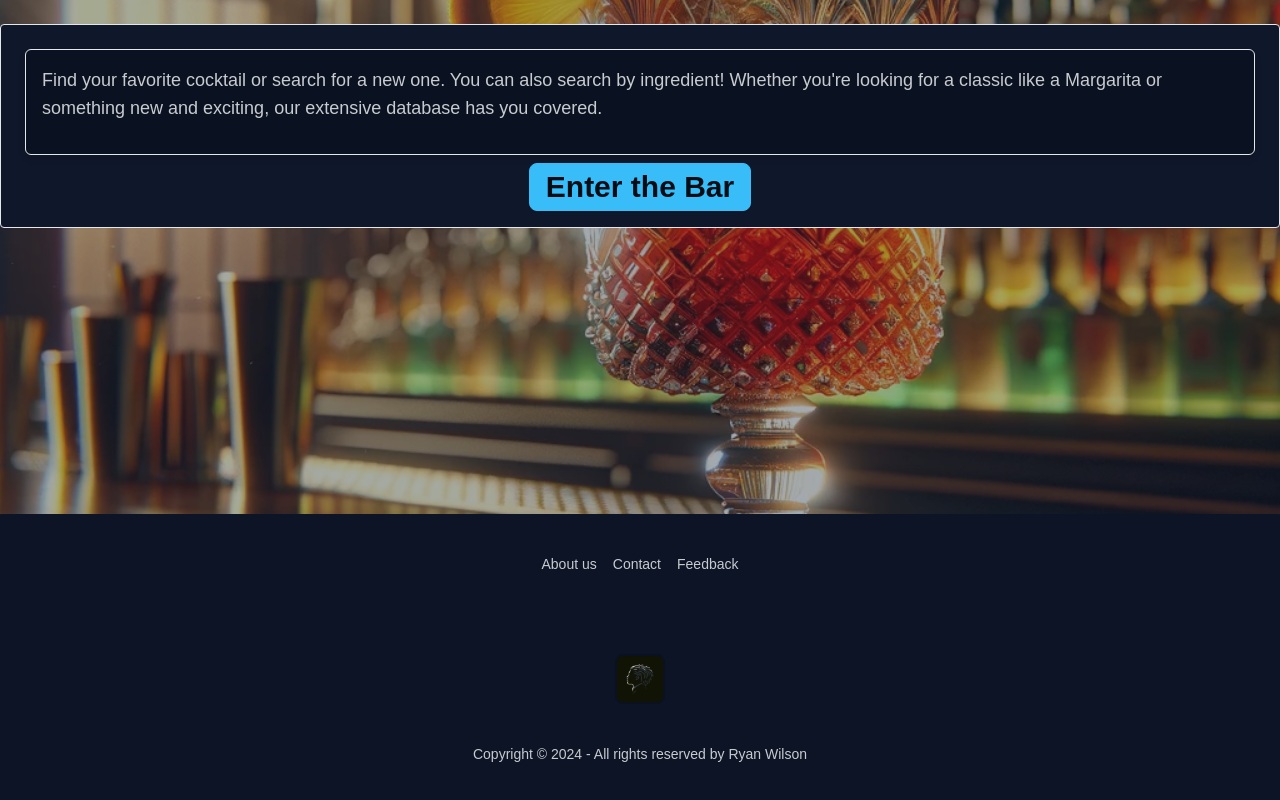
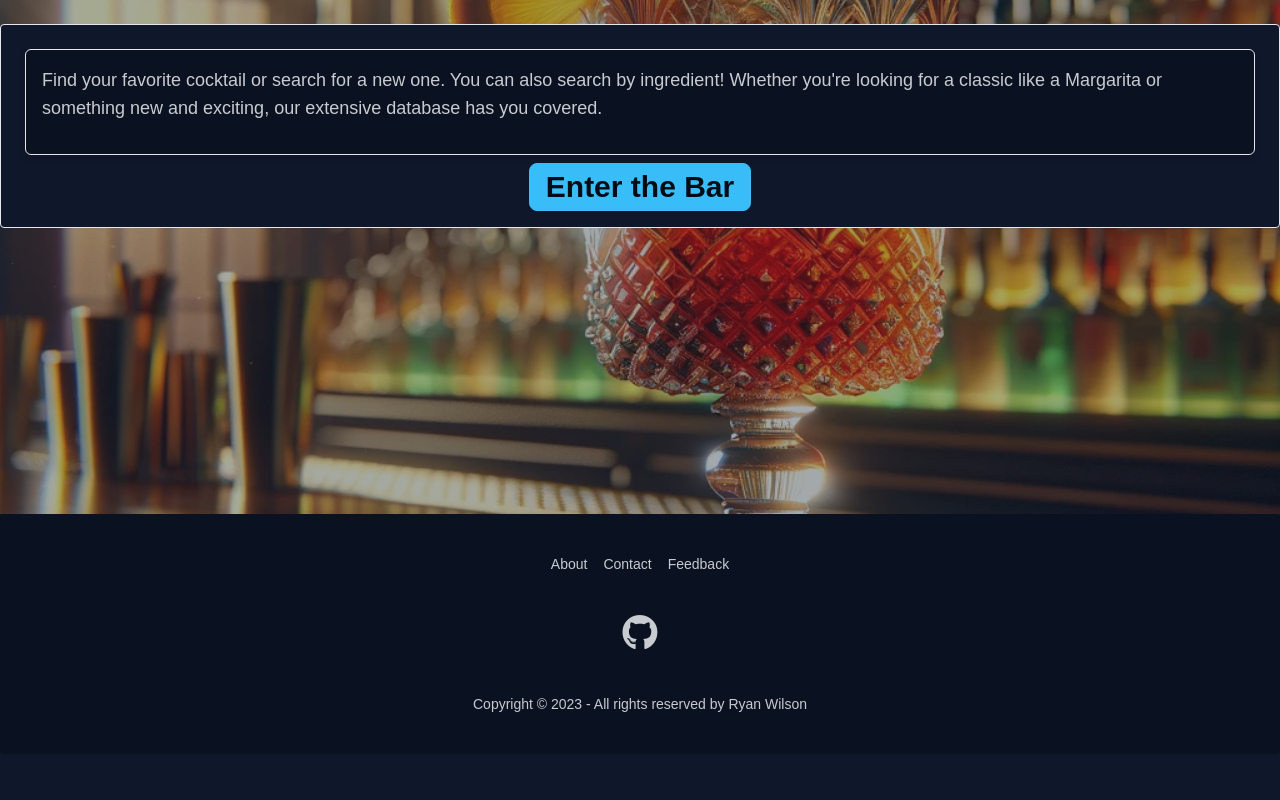
Before and after one commit to RW2023/mixologist, a Next.js app: page / in a window 1280 px wide. Shown: the part 392-1192 px from the top of the page. After the commit the page ends 1146 px from the top, so only its background shows below. Built offline with nearby package versions, Linux system fonts and the light colour scheme.

Commit message:
add UI components and update Footer

```diff
--- a/src/Components/ui/Footer.tsx
+++ b/src/Components/ui/Footer.tsx
@@ -1,45 +1,34 @@
-/* eslint-disable @next/next/no-img-element */
-import { FC } from 'react';
+import React from 'react';
 import Link from 'next/link';
-import CopyrightNotice from './CopyrightNotice'; // Import the new component
-import Image from 'next/image'; // Import the Image component
 
-// Modified Props interface to include authorName and year
-interface Props {
-  authorName: string;
-  year: number;
-
-}
-
-const Footer: FC<Props> = ({ authorName, year }): JSX.Element => {
+const Footer = () => {
   return (
-    <footer className="footer footer-center p-10 bg-base-200 text-base-content rounded">
+    <footer className="footer footer-center p-10 bg-base-300 text-base-content rounded">
       <nav className="grid grid-flow-col gap-4">
-        <Link href={'/about'} className="link link-hover">
-          About us
-        </Link>
-        <Link href={'/contact'} className="link link-hover">
-          Contact
-        </Link>
-        <Link href={'/feedback'} className="link link-hover">
-          Feedback
-        </Link>
+        <Link href="/about">About</Link>
+        <Link href="/contact">Contact</Link>
+        <Link href="/feedback">Feedback</Link>
       </nav>
       <nav>
-        <div className="grid grid-flow-col gap-4">
-          {/* Social Media Icons */}
-          {/* ... (existing SVG icons code) ... */}
+        <div className="grid grid-flow-col gap-4 text-4xl">
+          {/* GitHub */}
+          <a
+            href="https://github.com/RW2023/"
+            target="https://github.com/RW2023/"
+            rel="noopener noreferrer"
+            aria-label="GitHub"
+          >
+            <i className="fab fa-github"></i>
+            <span className="sr-only">GitHub Repo Button</span>
+          </a>
         </div>
       </nav>
-      <img
-        src="/images/logoDark.png"
-        alt="logo"
-        width="50"
-        height="50"
-        className="rounded-lg border-2 border-base-300 bg-none"
-      />
-      {/* Using the CopyrightNotice component */}
-      <CopyrightNotice year={year} authorName={authorName} />
+      <aside>
+        <p>
+          Copyright © 2023 - All rights reserved by
+          <span> Ryan Wilson</span>
+        </p>
+      </aside>
     </footer>
   );
 };
--- /dev/null
+++ b/src/Components/ui/LightHeading.tsx
@@ -0,0 +1,34 @@
+// src/Components/UI/Heading.tsx
+'use client';
+import React, { FC } from 'react';
+
+interface Props {
+  title: string;
+  iconClass?: string;
+}
+
+// Function to convert text to title case
+const toTitleCase = (text: string): string =>
+  text.replace(
+    /\w\S*/g,
+    (word) => word.charAt(0).toUpperCase() + word.substr(1).toLowerCase(),
+  );
+
+const Heading: FC<Props> = ({ title, iconClass }): JSX.Element => {
+  const titleCaseText = toTitleCase(title);
+
+  return (
+    <h1
+      className="text-center font-poppins text-4xl m-2 font-bold flex justify-center items-center drop-shadow-xl"
+      style={{
+        textShadow:
+          '1px 1px 0px #000, -1px -1px 0px #000, 1px -1px 0px #000, -1px 1px 0px #000',
+      }}
+    >
+      {iconClass && <i className={`${iconClass} mr-2`}></i>}
+      {titleCaseText}
+    </h1>
+  );
+};
+
+export default Heading;
--- /dev/null
+++ b/src/Components/ui/LightSubHeading.tsx
@@ -0,0 +1,31 @@
+import { FC } from 'react';
+
+interface Props {
+  title: string;
+  iconClass?: string;
+}
+
+const toTitleCase = (text: string): string =>
+  text.replace(
+    /\w\S*/g,
+    (word) => word.charAt(0).toUpperCase() + word.substr(1).toLowerCase(),
+  );
+
+const SubHeading: FC<Props> = ({ title, iconClass }): JSX.Element => {
+  const titleCaseText = toTitleCase(title);
+
+  return (
+    <h2
+      className="text-2xl font-semibold font-poppins text-center mb-6 mt-6 drop-shadow-xl"
+      style={{
+        textShadow:
+          '1px 1px 0px #000, -1px -1px 0px #000, 1px -1px 0px #000, -1px 1px 0px #000',
+      }}
+    >
+      {iconClass && <i className={`${iconClass} mr-2`}></i>}
+      {titleCaseText}
+    </h2>
+  );
+};
+
+export default SubHeading;
--- /dev/null
+++ b/src/Components/ui/LoadingInline.tsx
@@ -0,0 +1,19 @@
+'use client';
+import React from 'react';
+
+const LoadingInline = () => {
+  return (
+    <div className="flex items-center justify-center">
+      <div className="text-center">
+        <p className="text-xl">
+          <span className="m-2">
+            <span className="loading loading-bars loading-md"></span>
+          </span>{' '}
+          Loading.....⏱️ Notes...📒
+        </p>
+      </div>
+    </div>
+  );
+};
+
+export default LoadingInline;
```
